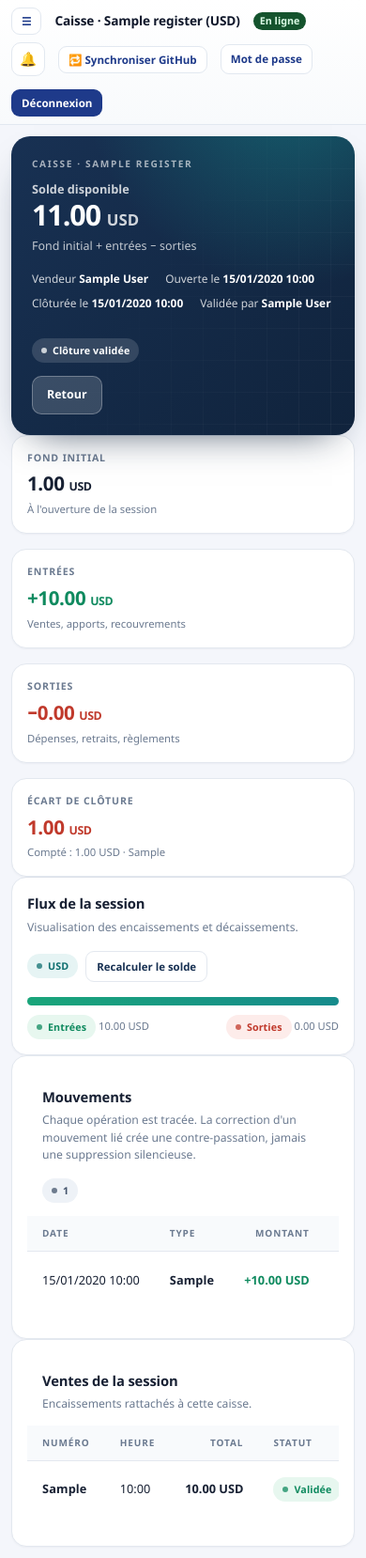
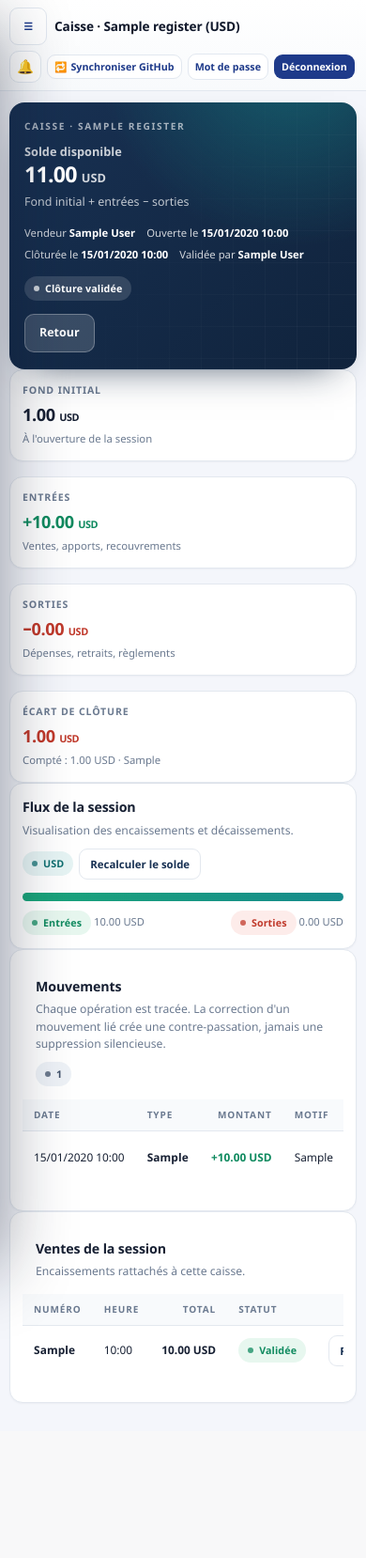
Before and after one commit to kitdeuxmilles2000-debug/BoutiqueGest, a Flask app: page /caisse/1 in a window 390 px wide. Shown: the whole page at 94% size. After the commit the page ends 1493 px from the top, so only its background shows below. Run offline with Flask 3, Linux system fonts and the light colour scheme; a user stored in the database is signed in; tables that the repository leaves empty hold one stand-in row (values such as "Sample post"); some libraries are stand-ins or nearby versions.

Commit message:
Responsive: interface adaptee aux petits ecrans
- menu lateral mobile avec fond cliquable, fermeture par Echap et verrouillage du defilement
- barre superieure compacte et collante sur mobile, boutons tactiles agrandis
- tableaux et formulaires proteges contre les debordements horizontaux
- formulaires produits, stock, achats et ventes en une colonne sur petit ecran
- polices de saisie a 16 px pour eviter le zoom automatique
- paquets de mise a jour client exclus du depot

```diff
--- /dev/null
+++ b/app/static/css/responsive.css
@@ -0,0 +1,225 @@
+/* BoutiqueGest - couche responsive globale.
+   Objectif : sur petits ecrans (telephone, tablette, mini-PC), rien ne doit
+   deborder, se superposer ou forcer un zoom. Cette feuille est chargee apres
+   app.css et banking.css afin de neutraliser les largeurs fixes residuelles. */
+
+/* ------------------------------------------------------------ Garde-fous */
+html {
+  -webkit-text-size-adjust: 100%;
+  text-size-adjust: 100%;
+}
+body {
+  /* Empeche un debordement horizontal accidentel de la page entiere.
+     Les tableaux et zones larges gerent leur propre defilement. */
+  overflow-x: hidden;
+}
+img, video, canvas, iframe, svg { max-width: 100%; }
+.main, .content, .card, .field, .bank-field, .bank-card { min-width: 0; }
+pre, code, .code { overflow-wrap: anywhere; }
+input, select, textarea, button { max-width: 100%; }
+.table-wrap, .bank-table-wrap {
+  max-width: 100%;
+  -webkit-overflow-scrolling: touch;
+}
+
+/* ------------------------------------------------------------ Menu mobile */
+.menu-btn { display: none; }
+.sidebar-close { display: none; }
+.sidebar-backdrop { display: none; }
+
+@media (max-width: 860px) {
+  .menu-btn { display: inline-flex; }
+
+  .sidebar {
+    width: min(300px, 86vw);
+    height: 100vh;
+    height: 100dvh;
+    z-index: 70;
+    box-shadow: 0 24px 70px rgba(15, 23, 42, .45);
+    padding-bottom: env(safe-area-inset-bottom, 0px);
+  }
+  .sidebar.open { transform: translateX(0); }
+
+  .sidebar-close {
+    display: inline-flex;
+    position: absolute;
+    top: 10px;
+    right: 10px;
+    z-index: 2;
+    width: 36px;
+    height: 36px;
+    align-items: center;
+    justify-content: center;
+    border: 1px solid rgba(255, 255, 255, .25);
+    border-radius: 10px;
+    background: rgba(255, 255, 255, .10);
+    color: #fff;
+    font-size: 1rem;
+    line-height: 1;
+    cursor: pointer;
+  }
+  .sidebar-close:hover { background: rgba(255, 255, 255, .20); }
+
+  .sidebar-backdrop.show {
+    display: block;
+    position: fixed;
+    inset: 0;
+    z-index: 65;
+    background: rgba(15, 23, 42, .48);
+    -webkit-backdrop-filter: blur(1px);
+    backdrop-filter: blur(1px);
+  }
+
+  body.nav-open { overflow: hidden; }
+
+  /* Barre superieure : deux rangees compactes, titre tronque proprement.
+     top:0 en !important car le gabarit pose un top:auto en style inline
+     (utile sur grand ecran ou la barre defile avec la page). */
+  .topbar {
+    position: sticky;
+    top: 0 !important;
+    z-index: 40;
+    padding: 8px 10px;
+    gap: 6px 10px;
+  }
+  .topbar > .row:first-child {
+    flex: 1 1 100%;
+    min-width: 0;
+    gap: 8px !important;
+  }
+  .topbar > .row:last-child {
+    flex: 1 1 100%;
+    min-width: 0;
+    justify-content: flex-end;
+    gap: 6px !important;
+  }
+  .topbar h1 {
+    flex: 1 1 auto;
+    min-width: 0;
+    overflow: hidden;
+    text-overflow: ellipsis;
+    white-space: nowrap;
+  }
+  .topbar .btn.sm { padding: 6px 9px; }
+  .topbar .menu-btn {
+    flex: 0 0 auto;
+    width: 40px;
+    height: 40px;
+    min-width: 40px;
+    min-height: 40px;
+    padding: 0;
+    justify-content: center;
+    font-size: 1.05rem;
+    line-height: 1;
+  }
+  .topbar form { margin: 0; }
+  .topbar .who { display: none; }
+
+  .content { padding: 14px 12px 32px; }
+  .grid { gap: 12px; }
+}
+
+@media (max-width: 560px) {
+  .topbar > .row:last-child { justify-content: flex-start; }
+  .topbar .sys-conn { display: none; }
+  /* Boutons compacts : la barre tient sur une seule ligne meme a 320 px. */
+  .topbar .btn.sm { font-size: .74rem; padding: 5px 7px; gap: 4px; }
+  .topbar .notif-bell { width: 34px; height: 34px; }
+}
+
+@media (max-width: 380px) {
+  /* Ecran tres etroit : le bouton de synchronisation garde son icone
+     et son infobulle, sans son libelle, pour rester sur une ligne. */
+  .topbar .sync-label { display: none; }
+  .topbar .btn.sm { padding: 5px 6px; }
+}
+
+/* ------------------------------------------------------------ Cartes / formulaires */
+@media (max-width: 640px) {
+  .content { padding: 12px 10px 30px; }
+  .card { padding: 13px 12px; border-radius: 10px; }
+  .card-head { gap: 8px; padding-bottom: 10px; margin-bottom: 12px; }
+  .toolbar { gap: 6px; }
+  .alerts { margin-bottom: 12px; }
+  .alert { padding: 9px 11px; font-size: .84rem; }
+
+  .form-narrow { max-width: 100%; }
+
+  /* Un seul champ par ligne : plus de colonnes ecrasees. */
+  .modal .modal-body { grid-template-columns: minmax(0, 1fr); }
+  .modal { padding: 8px; }
+  .modal .modal-dialog { width: 100%; max-height: calc(100dvh - 16px); }
+
+  /* 16px evite le zoom automatique des navigateurs mobiles (iOS). */
+  .field input, .field select, .field textarea,
+  .bank-field input, .bank-field select, .bank-field textarea,
+  .input, .modal input, .modal select, .modal textarea,
+  .invoice-form .field input, .invoice-form .field select {
+    font-size: 16px;
+  }
+
+  .kpi .value { font-size: 1.3rem; }
+  .kpi .label { font-size: .72rem; }
+}
+
+/* ------------------------------------------------------------ Tableaux */
+@media (max-width: 640px) {
+  .table-wrap { max-height: 62vh; border-radius: 8px; }
+  table.table { font-size: .8rem; }
+  table.table th, table.table td { padding: 6px 8px; }
+  table.table thead th { font-size: .66rem; }
+}
+
+/* ------------------------------------------------------------ Caisse / Depenses */
+@media (max-width: 640px) {
+  .bank-page .bank-stack { gap: 12px; }
+
+  .bank-hero {
+    padding: 18px 16px;
+    gap: 14px;
+    border-radius: 16px;
+  }
+  .bank-hero-main,
+  .bank-hero-side { min-width: 0; width: 100%; }
+  .bank-hero-side { align-items: flex-start; }
+  .bank-balance-value {
+    font-size: clamp(1.75rem, 9vw, 2.6rem);
+    overflow-wrap: anywhere;
+  }
+  .bank-hero .bank-hero-meta { gap: 6px 12px; font-size: .78rem; }
+
+  .bank-card { padding: 14px 13px; border-radius: 14px; }
+  .bank-card--flush .bank-card-head { padding: 14px 14px 0; }
+  .bank-card-head { gap: 10px; margin-bottom: 12px; }
+  .bank-card-title { font-size: .98rem; }
+
+  .bank-table { font-size: .82rem; }
+  .bank-table thead th { padding: 9px 12px; }
+  .bank-table tbody td { padding: 10px 12px; }
+  .bank-stat-value { font-size: 1.25rem; }
+
+  .bank-form--inline,
+  .bank-form--2 { grid-template-columns: minmax(0, 1fr); }
+  .bank-actions { gap: 6px; }
+  .bank-actions .bank-btn { flex: 1 1 auto; }
+  .bank-alert { font-size: .83rem; padding: 11px 12px; }
+}
+
+@media (max-width: 400px) {
+  .bank-balance-value { font-size: 1.6rem; }
+  .bank-pill { white-space: normal; }
+  .bank-btn { white-space: normal; text-align: center; }
+}
+
+/* ------------------------------------------------------------ Tactile */
+@media (pointer: coarse) {
+  .btn, .bank-btn, .nav a, .notif-bell { min-height: 44px; }
+  .btn.sm, .bank-btn--sm { min-height: 40px; }
+  .btn.btn-icon { width: 44px; height: 44px; }
+  .nav a { padding-top: 10px; padding-bottom: 10px; }
+}
+
+/* ------------------------------------------------------------ Impression */
+@media print {
+  .menu-btn, .sidebar-backdrop, .sidebar-close { display: none !important; }
+}
--- a/app/templates/_macros.html
+++ b/app/templates/_macros.html
@@ -46,8 +46,8 @@
   <form method="post" action="{{ action }}" onsubmit="return confirm({{ confirm_text | tojson }})"
         style="display:flex;gap:6px;flex-wrap:wrap;margin-top:6px;align-items:center">
     <input type="hidden" name="csrf_token" value="{{ csrf_token() }}">
-    <input type="password" name="owner_password" required placeholder="Mot de passe admin" autocomplete="new-password" style="width:170px">
-    <input type="text" name="reason" placeholder="Motif (facultatif)" style="width:170px">
+    <input type="password" name="owner_password" required placeholder="Mot de passe admin" autocomplete="new-password" style="width:170px;max-width:100%">
+    <input type="text" name="reason" placeholder="Motif (facultatif)" style="width:170px;max-width:100%">
     <button type="submit" class="btn danger sm">Confirmer</button>
   </form>
 </details>
--- a/app/templates/admin/backups.html
+++ b/app/templates/admin/backups.html
@@ -93,7 +93,7 @@
             <form method="post" action="{{ url_for('admin.history_restore', filename=s.filename) }}" style="margin:0" onsubmit="return confirm('Restaurer cet instantané ? Action critique.');">
               <input type="hidden" name="csrf_token" value="{{ csrf_token() }}">
               <input type="hidden" name="owner_password" class="owner_pw_restore" required>
-              <input type="text" name="reason" class="input" placeholder="Motif de restauration (obligatoire)" required style="min-width:200px">
+              <input type="text" name="reason" class="input" placeholder="Motif de restauration (obligatoire)" required style="min-width:200px;max-width:100%">
               <button type="button" class="btn danger sm" onclick="fillOwnerAndSubmit(this.form)">Restaurer</button>
             </form>
           </td>
--- a/app/templates/admin/outbox.html
+++ b/app/templates/admin/outbox.html
@@ -110,7 +110,7 @@
     <form method="post" action="{{ url_for('admin.outbox_test_email') }}" class="row" style="gap:8px">
       <input type="hidden" name="csrf_token" value="{{ csrf_token() }}">
       <input type="email" name="to_address" value="{{ report_to or '' }}" placeholder="Adresse de test"
-             autocomplete="off" style="width:230px">
+             autocomplete="off" style="width:230px;max-width:100%">
       <button class="btn ghost" type="submit">Envoyer un e-mail de test</button>
     </form>
     <span class="mail-note">Le test nécessite un serveur configuré et enregistré.</span>
--- a/app/templates/base.html
+++ b/app/templates/base.html
@@ -6,11 +6,13 @@
   <title>{% block title %}{{ app_name }}{% endblock %} · {{ app_name }}</title>
   <link rel="stylesheet" href="{{ url_for('static', filename='css/app.css') }}">
   <link rel="stylesheet" href="{{ url_for('static', filename='css/banking.css') }}">
+  <link rel="stylesheet" href="{{ url_for('static', filename='css/responsive.css') }}">
   {% block extra_head %}{% endblock %}
 </head>
 <body>
 <div class="app-shell">
   <aside class="sidebar" id="sidebar">
+    <button type="button" class="sidebar-close" id="sidebarClose" aria-label="Fermer le menu">✕</button>
     <div class="brand">Boutique<span class="dot">Gest</span></div>
     <nav class="nav">
       <div class="nav-group">Exploitation</div>
@@ -136,11 +138,12 @@
       {{ app_name }} v{{ app_version }}
     </div>
   </aside>
+  <div class="sidebar-backdrop" id="sidebarBackdrop"></div>
 
   <div class="main">
     <header class="topbar" style="top: auto;">
       <div class="row" style="gap:14px">
-        <button class="btn ghost sm" onclick="document.getElementById('sidebar').classList.toggle('open')" style="display:none" id="menuBtn">☰</button>
+        <button class="btn ghost sm menu-btn" type="button" aria-controls="sidebar" aria-expanded="false" aria-label="Ouvrir le menu" id="menuBtn">☰</button>
         <h1>{% block heading %}{{ app_name }}{% endblock %}</h1>
         {% if current_user.is_authenticated %}
         <span class="sys-conn on" id="sysConn">En ligne</span>
@@ -173,7 +176,7 @@
           {% if not cloud_read_only and current_user.has_permission(P.SYNC_MANAGE) and config.get('SQLALCHEMY_DATABASE_URI', '').startswith('sqlite:') %}
           <form method="post" action="{{ url_for('admin.sync_process') }}" style="margin:0" onsubmit="this.querySelector('button').disabled = true; this.querySelector('button').textContent = 'Synchronisation…';">
             <input type="hidden" name="csrf_token" value="{{ csrf_token() }}">
-            <button type="submit" class="btn ghost sm" title="{% if github_sync_enabled %}Synchroniser les données métier avec GitHub et Render{% else %}Envoyer les données locales vers l’application web{% endif %}">🔁 Synchroniser{% if github_sync_enabled %} GitHub{% endif %}</button>
+            <button type="submit" class="btn ghost sm" title="{% if github_sync_enabled %}Synchroniser les données métier avec GitHub et Render{% else %}Envoyer les données locales vers l’application web{% endif %}"><span class="sync-ico">🔁</span><span class="sync-label">Synchroniser{% if github_sync_enabled %} GitHub{% endif %}</span></button>
           </form>
           {% endif %}
           {% if github_sync_enabled and github_sync_error %}
@@ -217,11 +220,37 @@
 </div>
 <script>
   (function () {
+    var sidebar = document.getElementById('sidebar');
     var btn = document.getElementById('menuBtn');
-    if (btn && window.innerWidth <= 860) { btn.style.display = 'inline-flex'; }
+    var backdrop = document.getElementById('sidebarBackdrop');
+    var closeBtn = document.getElementById('sidebarClose');
+    if (!sidebar) return;
+
+    function isMobile() { return window.innerWidth <= 860; }
+    function setOpen(open) {
+      sidebar.classList.toggle('open', open);
+      if (backdrop) backdrop.classList.toggle('show', open);
+      document.body.classList.toggle('nav-open', open);
+      if (btn) btn.setAttribute('aria-expanded', open ? 'true' : 'false');
+    }
+
+    if (btn) {
+      btn.addEventListener('click', function () {
+        setOpen(!sidebar.classList.contains('open'));
+      });
+    }
+    if (backdrop) backdrop.addEventListener('click', function () { setOpen(false); });
+    if (closeBtn) closeBtn.addEventListener('click', function () { setOpen(false); });
+    document.addEventListener('keydown', function (e) {
+      if (e.key === 'Escape') setOpen(false);
+    });
+    sidebar.querySelectorAll('a').forEach(function (link) {
+      link.addEventListener('click', function () { if (isMobile()) setOpen(false); });
+    });
     window.addEventListener('resize', function () {
-      if (btn) { btn.style.display = window.innerWidth <= 860 ? 'inline-flex' : 'none'; }
+      if (!isMobile()) setOpen(false);
     });
+    setOpen(false);
   })();
 </script>
 <script src="{{ url_for('static', filename='js/form-recovery.js') }}"></script>
--- a/app/templates/cash/session.html
+++ b/app/templates/cash/session.html
@@ -236,7 +236,7 @@
               {% if can_correct and not m.is_reversed %}
               <details class="bank-details">
                 <summary>Corriger</summary>
-                <div class="bank-correction" style="text-align:left;min-width:280px">
+                <div class="bank-correction" style="text-align:left;min-width:0">
                   <form method="post" action="{{ url_for('cash.movement_correct', session_id=session.id, movement_id=m.id) }}" class="bank-form bank-form--2">
                     <input type="hidden" name="csrf_token" value="{{ csrf_token() }}">
                     {% if m.is_manual %}
--- a/app/templates/credits/form.html
+++ b/app/templates/credits/form.html
@@ -51,7 +51,7 @@ function addRow() {
   div.className = 'row';
   div.style.marginBottom = '8px';
   div.innerHTML = '<input type="date" name="inst_due" style="padding:8px;border:1px solid var(--line);border-radius:8px">'
-    + '<input type="text" name="inst_amount" placeholder="Montant" style="padding:8px;border:1px solid var(--line);border-radius:8px;width:140px">'
+    + '<input type="text" name="inst_amount" placeholder="Montant" style="padding:8px;border:1px solid var(--line);border-radius:8px;width:140px;max-width:100%">'
     + '<button type="button" class="qbtn" onclick="this.parentNode.remove()">✕</button>';
   wrap.appendChild(div);
 }
--- a/app/templates/products/detail.html
+++ b/app/templates/products/detail.html
@@ -68,8 +68,8 @@
       <option value="{{ u.id }}">{{ u.label }} ({{ u.code }})</option>
       {% endfor %}
     </select>
-    <input type="text" name="factor" placeholder="Facteur (ex. 0.2)" value="1" style="width:180px;padding:10px;border:1px solid var(--line);border-radius:10px">
-    <input type="text" name="prix_vente" placeholder="Prix de vente" style="width:150px;padding:10px;border:1px solid var(--line);border-radius:10px">
+    <input type="text" name="factor" placeholder="Facteur (ex. 0.2)" value="1" style="width:180px;max-width:100%;padding:10px;border:1px solid var(--line);border-radius:10px">
+    <input type="text" name="prix_vente" placeholder="Prix de vente" style="width:150px;max-width:100%;padding:10px;border:1px solid var(--line);border-radius:10px">
     <select name="currency" style="padding:10px;border:1px solid var(--line);border-radius:10px">
       {% for cur in currencies %}<option value="{{ cur }}" {{ 'selected' if product.currency == cur }}>{{ cur }}</option>{% endfor %}
     </select>
--- a/app/templates/purchases/form.html
+++ b/app/templates/purchases/form.html
@@ -17,12 +17,14 @@
   <div class="purchase-layout">
     <div class="card">
       <h2>Articles command&eacute;s</h2>
+      <div class="table-wrap">
         <table class="table line-table">
           <thead>
             <tr><th>Produit</th><th>Unit&eacute;</th><th>Quantit&eacute;</th><th>Prix unitaire</th><th>Total</th><th></th></tr>
           </thead>
           <tbody id="linesBody"></tbody>
         </table>
+      </div>
       <div class="row mt-16">
         <button type="button" class="btn ghost sm" onclick="addLine()">+ Ajouter une ligne</button>
       </div>
--- a/app/templates/sales/detail.html
+++ b/app/templates/sales/detail.html
@@ -24,6 +24,7 @@
     {% else %}<span class="badge gray">{{ labels.get(sale.status, sale.status) }}</span>{% endif %}
   </div>
 
+  <div class="table-wrap">
     <table class="table">
       <thead><tr><th>Article</th><th>Qte</th><th>P.U.</th><th>Total</th></tr></thead>
       <tbody>
@@ -37,6 +38,7 @@
         {% endfor %}
       </tbody>
     </table>
+  </div>
 
   <div class="mt-16">
     <div class="tot"><span>Sous-total</span><span>{{ (sale.montant_total + sale.remise) | num }} {{ sale.currency }}</span></div>
--- a/app/templates/stock/index.html
+++ b/app/templates/stock/index.html
@@ -90,7 +90,7 @@
     {% if current_user.has_permission(P.STOCK_MANAGE) %}
     <details class="stock-refresh" style="display:inline-block">
       <summary class="btn ghost sm">Actualiser les stocks</summary>
-      <form method="post" action="{{ url_for('stock.refresh_stock') }}" class="card" style="width:340px;margin-top:8px;text-align:left">
+      <form method="post" action="{{ url_for('stock.refresh_stock') }}" class="card" style="width:min(340px,100%);margin-top:8px;text-align:left">
         <input type="hidden" name="csrf_token" value="{{ csrf_token() }}">
         <p class="sub" style="margin-top:0">Recalcule les quantités depuis les mouvements de stock. Les produits sans mouvement sont conservés.</p>
         <div class="field">
```
Also changed, not shown: app/templates/pos/index.html (+9 -3 lines), app/templates/products/form.html (+11 -0 lines), app/templates/stock/entry.html (+10 -1 lines), 1 other file. Lines whose indentation alone changed are shown as unchanged.
